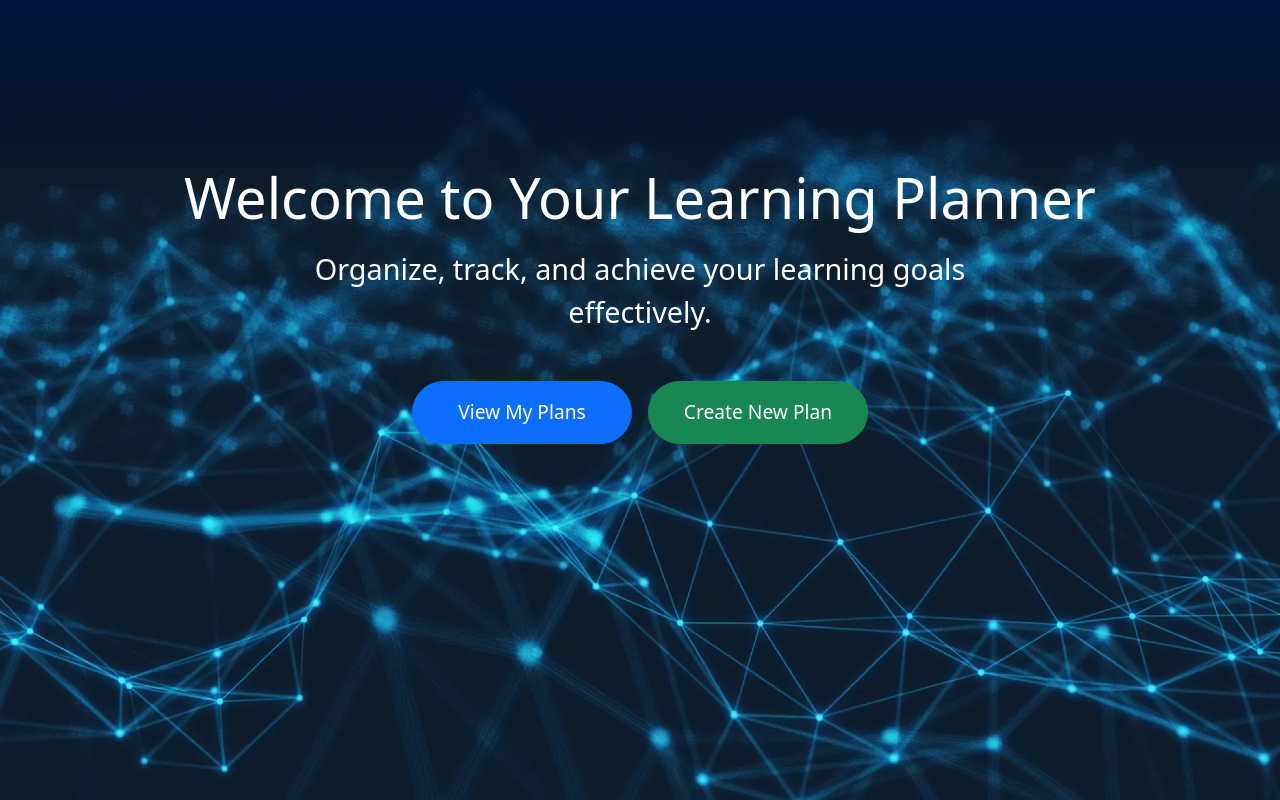
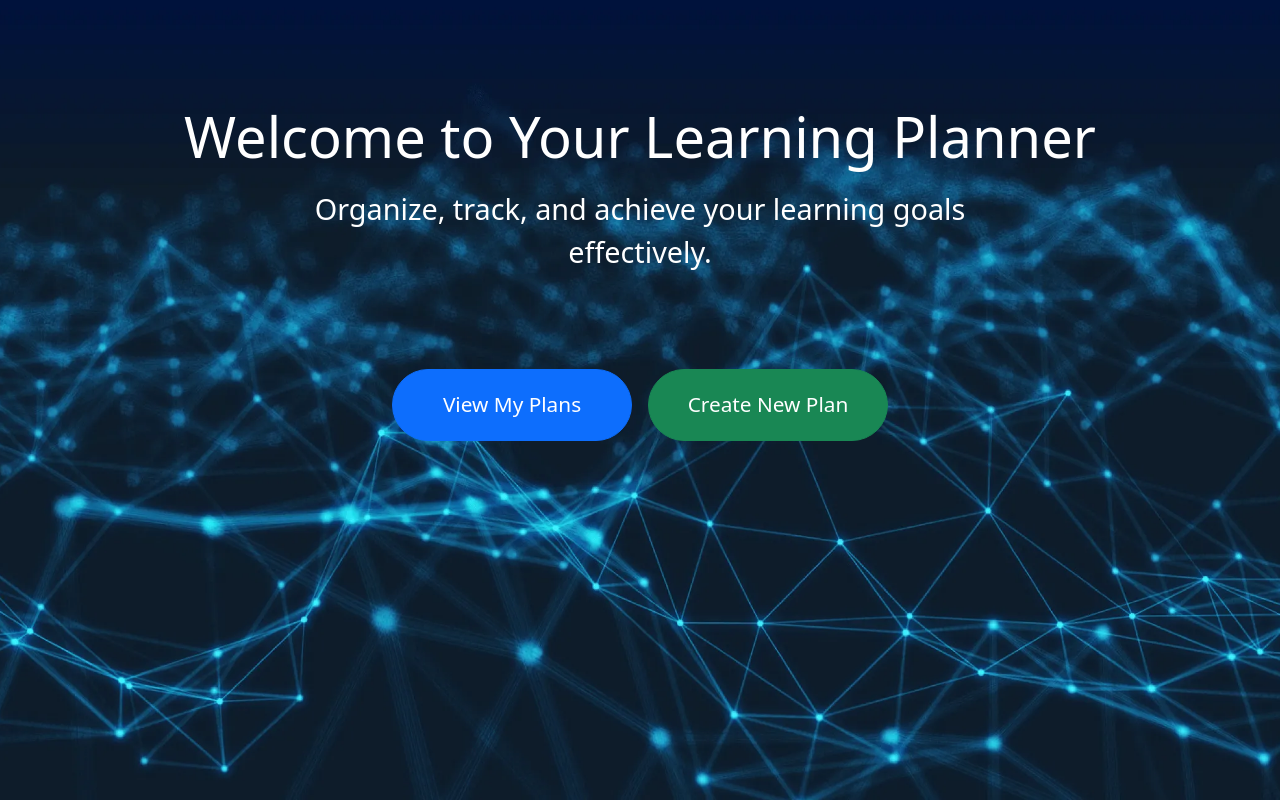
Before and after one commit to rahmimuaz/Skillhub, a React (Vite) app in the folder frontend/: page / in a window 1280 px wide. Built offline with nearby package versions, Linux system fonts and the light colour scheme.

Commit message:
add a header and paragraph to the dashboard page

```diff
--- a/frontend/src/App.jsx
+++ b/frontend/src/App.jsx
@@ -16,7 +16,7 @@ function Dashboard() {
       className="d-flex flex-column align-items-center justify-content-center text-center"
       style={{ minHeight: '70vh', paddingTop: '5rem', paddingBottom: '5rem', color: 'white' }}
     >
-  <h1 style={{ fontSize: '3.5rem' }} className="mb-3">
+      <h1 style={{ fontSize: '3.5rem', marginTop: '-4rem' }} className="mb-3">
   Welcome to Your Learning Planner
 </h1>
       <p
@@ -25,17 +25,18 @@ function Dashboard() {
       >
         Organize, track, and achieve your learning goals effectively.
       </p>
-      <Row className="g-3 justify-content-center">
+
+      <Row className="g-3 justify-content-center" style={{ marginTop: '2rem' }}>
         <Col xs="auto">
           <Button
             variant="primary"
             size="lg"
             onClick={() => navigate('/plans')}
             style={{
-      minWidth: '220px',
-      padding: '1rem 2rem',
+              minWidth: '240px',
+              padding: '1.2rem 2.2rem',
               borderRadius: '50px',
-      fontSize: '1.2rem',
+              fontSize: '1.3rem',
               fontWeight: '500',
             }}
           >
@@ -49,17 +50,16 @@ function Dashboard() {
             size="lg"
             onClick={() => navigate('/plan/new')}
             style={{
-      minWidth: '220px',
-      padding: '1rem 2rem',
+              minWidth: '240px',
+              padding: '1.2rem 2.2rem',
               borderRadius: '50px',
-      fontSize: '1.2rem',
+              fontSize: '1.3rem',
               fontWeight: '500',
             }}
           >
             Create New Plan
           </Button>
         </Col>
-
       </Row>
     </Container>
   );
```
Lines whose indentation alone changed are shown as unchanged.
